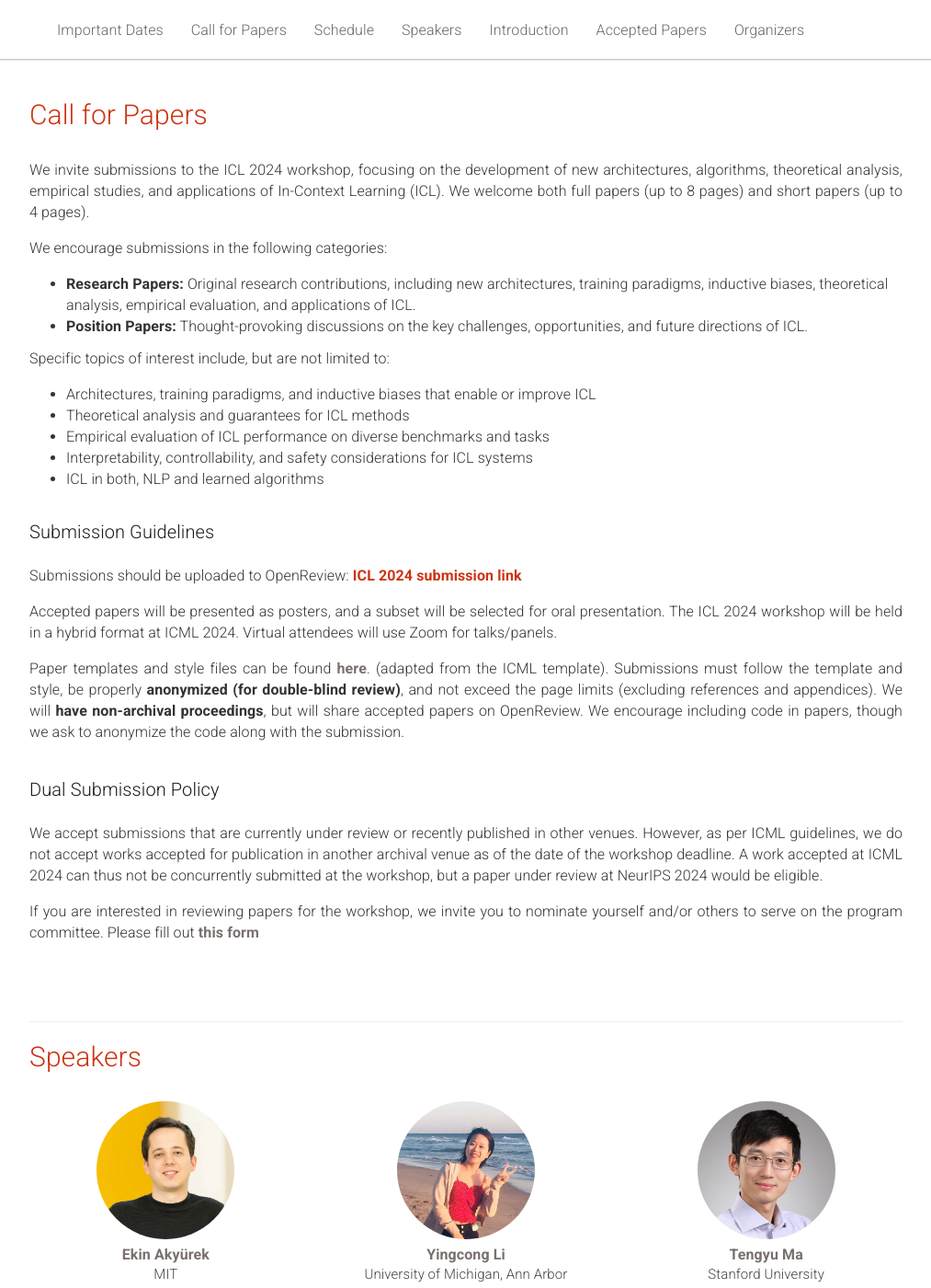
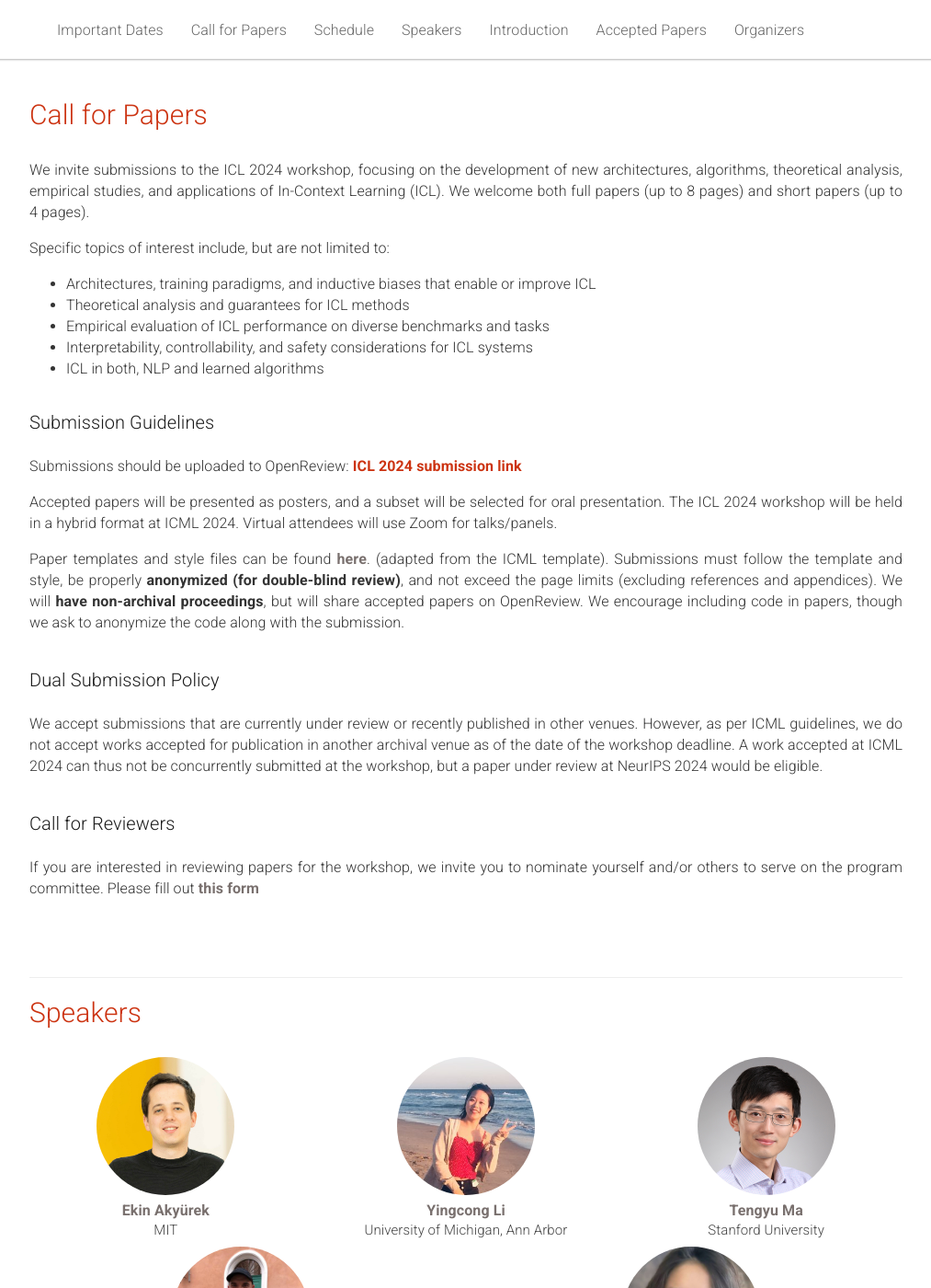
Before and after one commit to iclworkshop/iclworkshop.github.io, a Jekyll site: the page built from _pages/home.md, in a window 1280 px wide and 1400 px high, scrolled down 2313 px. Shown: the whole window at 92% size, without its empty margins (133-1146 px from the left). Built offline with Jekyll 4.4.1, drawn with Linux system fonts in a browser that asks for light colours.

Commit message:
Update home.md

```diff
--- a/_pages/home.md
+++ b/_pages/home.md
@@ -224,11 +224,6 @@ In-context learning (ICL) is an emerging capability of large-scale models, inclu
   <div class="col-xs-12">
         <p>We invite submissions to the ICL 2024 workshop, focusing on the development of new architectures, algorithms, theoretical analysis, empirical studies, and applications of In-Context Learning (ICL). We welcome both full papers (up to 8 pages) and short papers (up to 4 pages).
         </p>
-        <p>We encourage submissions in the following categories:</p>
-        <ul>
-          <li><strong>Research Papers:</strong> Original research contributions, including new architectures, training paradigms, inductive biases, theoretical analysis, empirical evaluation, and applications of ICL.</li>
-          <li><strong>Position Papers:</strong> Thought-provoking discussions on the key challenges, opportunities, and future directions of ICL.</li>
-        </ul>
         <p>Specific topics of interest include, but are not limited to:</p>
         <ul>
           <li>Architectures, training paradigms, and inductive biases that enable or improve ICL</li>
@@ -249,6 +244,9 @@ In-context learning (ICL) is an emerging capability of large-scale models, inclu
         <h3>Dual Submission Policy</h3>
         <br />
         <p>We accept submissions that are currently under review or recently published in other venues. However, as per ICML guidelines, we do not accept works accepted for publication in another archival venue as of the date of the workshop deadline. A work accepted at ICML 2024 can thus not be concurrently submitted at the workshop, but a paper under review at NeurIPS 2024 would be eligible.</p>
+         <br />
+        <h3>Call for Reviewers</h3>
+        <br />
         <p>If you are interested in reviewing papers for the workshop, we invite you to nominate yourself and/or others to serve on the program committee. Please fill out <a href="https://forms.gle/j8jSDxMEVmTHKqfr5">this form</a></p>
   </div>
 </div>
```
